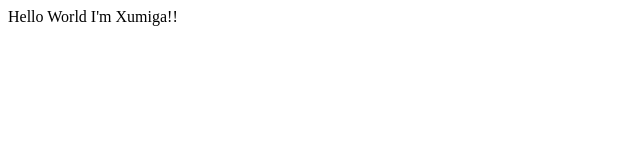
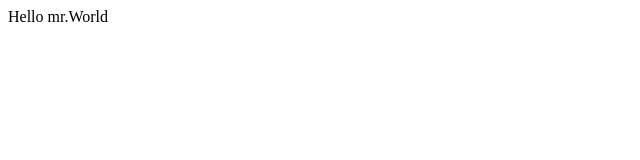
Before and after one commit to XumigaArt/xumiga.exe.github.io, a plain HTML site: page index.html in a window 1280 px wide. Shown: the full height of the page, 0-640 px from the left. Drawn offline with Linux system fonts and the light colour scheme.

Commit message:
Hello WOrld

```diff
--- a/Index.html
+++ b/index.html
@@ -2,11 +2,11 @@
 <html lang="en">
 <head>
     <meta charset="UTF-8">
-    <title>Title</title>
+    <title>Xumiga.exe</title>
 </head>
 <body>
 
-<h>Hello World I'm Xumiga!!</h>
+<h>Hello mr.World</h>
 
 </body>
 </html>
```
